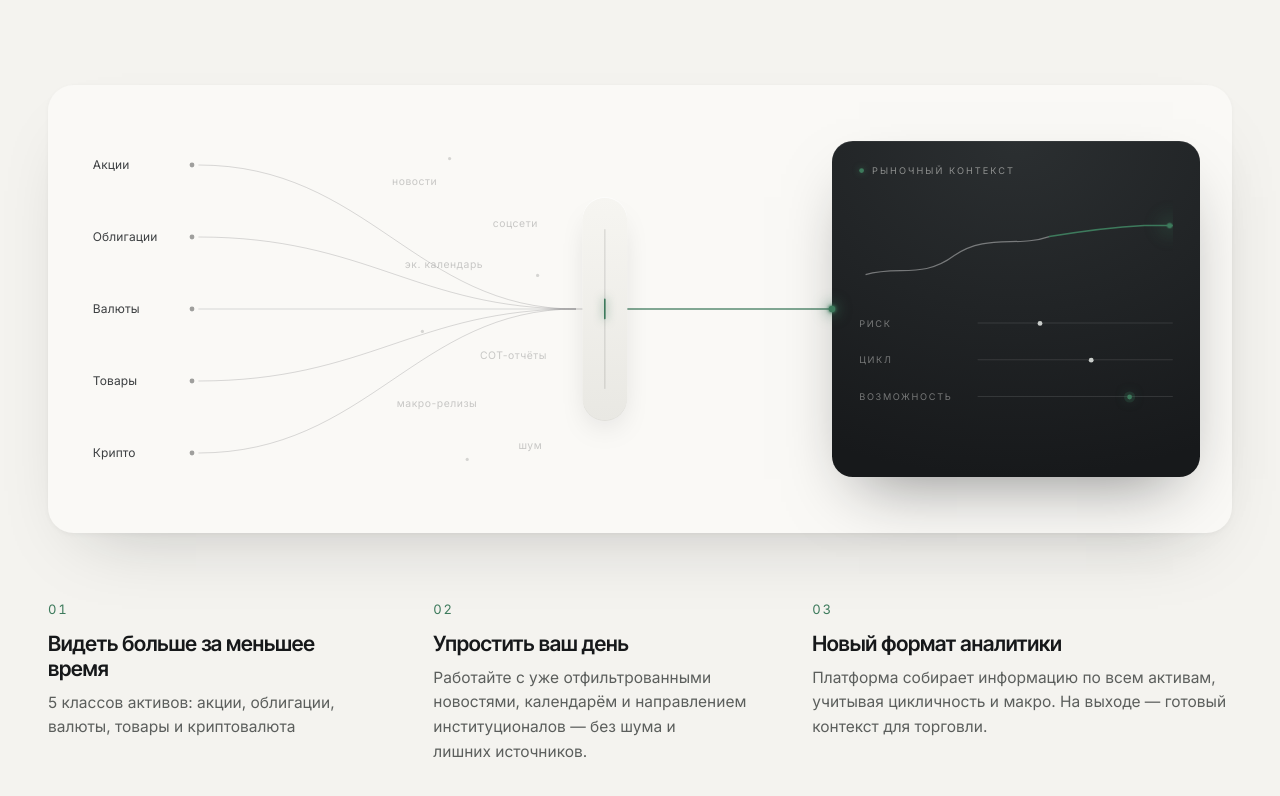
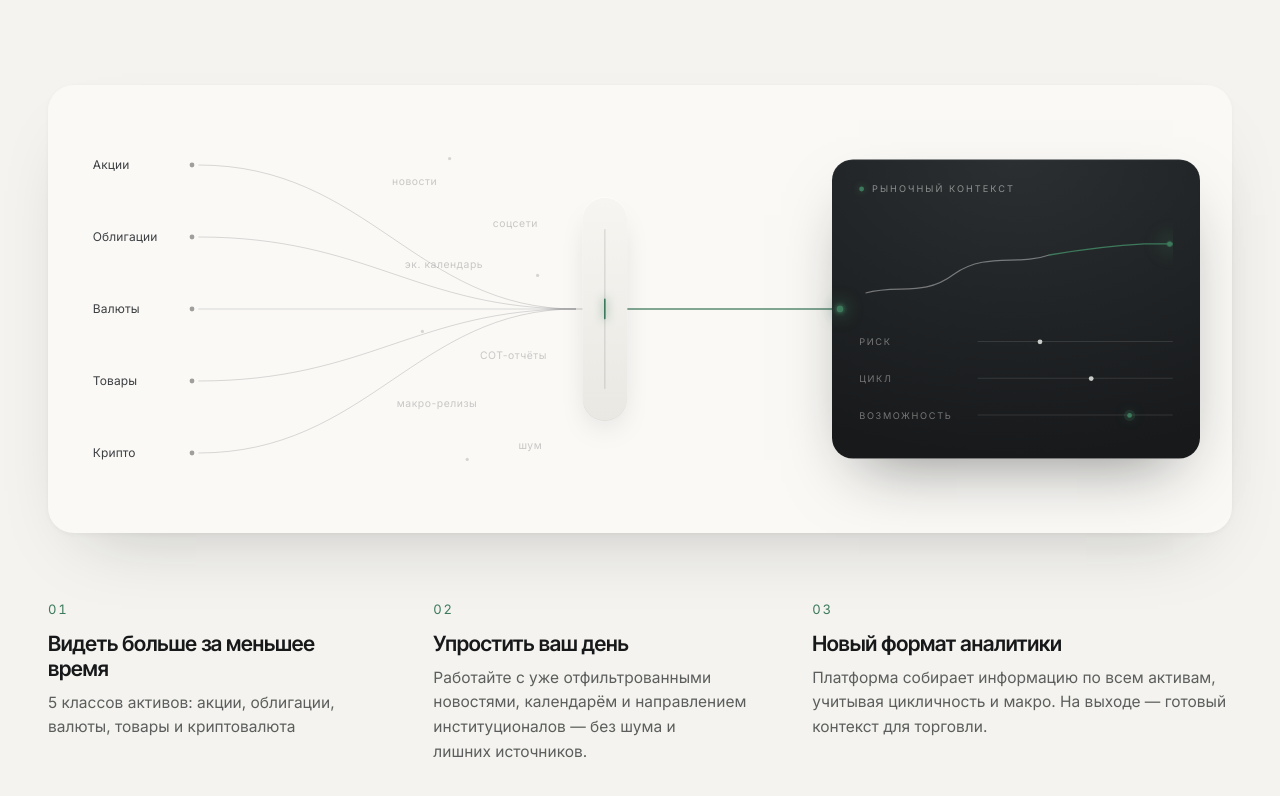
Before and after one commit to bukreevstrade-boop/ib-beurs, a website built with Vite: page index.html in a window 1280 px wide. Shown: the part 1120-1916 px from the top of the page. Built offline with nearby package versions, Linux system fonts and the light colour scheme.

Commit message:
Hero h1 scales by min(vw,vh) (no overflow on short screens, compass untouched); ctx-panel hugs content (less bottom gap); signal node glow fully on dark panel (no clip)

```diff
--- a/src/styles/engine.css
+++ b/src/styles/engine.css
@@ -108,8 +108,8 @@
   /* ---- context panel (the one dark analytical insert) ---- */
   .ctx-panel {
     position: absolute;
-    left: 980px; top: 70px;
-    width: 460px; height: 420px;
+    left: 980px; top: 93px;
+    width: 460px; height: 374px;   /* hugs the content; vertical centre stays at y=280 (= the out-line) */
     padding: 30px 34px;
     box-sizing: border-box;
     background: radial-gradient(120% 100% at 50% 0%, #2b2f31, #17191b);
@@ -120,19 +120,20 @@
     transition: transform .6s cubic-bezier(.2,.65,.25,1);
   }
   .ctx-panel:hover { transform: translateY(-5px); }
-  /* signal entry node — sits on the panel's left edge (where the out-line arrives)
-     and glows softly, rendered on top of the panel so it isn't clipped */
+  /* signal entry node — sits just INSIDE the panel (where the out-line arrives at
+     y=280) so its glow is fully on the dark background and reads as a smooth halo,
+     instead of being half over the light canvas and looking cut at the edge */
   .ctx-panel::before {
     content: "";
     position: absolute;
-    left: 0; top: 50%;
+    left: 10px; top: 50%;
     transform: translate(-50%, -50%);
     width: 8px; height: 8px;
     border-radius: 50%;
     background: var(--accent);
     box-shadow:
-      0 0 4px 1px color-mix(in oklab, var(--accent) 90%, transparent),
-      0 0 16px 4px color-mix(in oklab, var(--accent) 55%, transparent);
+      0 0 5px 1px color-mix(in oklab, var(--accent) 90%, transparent),
+      0 0 18px 5px color-mix(in oklab, var(--accent) 55%, transparent);
   }
   .cp-head {
     display: flex;
--- a/src/styles/hero.css
+++ b/src/styles/hero.css
@@ -72,7 +72,9 @@
 .hero-copy h1 {
   font-family: "Inter Tight", "Inter", sans-serif;
   font-weight: 600;
-  font-size: clamp(28px, 5.5vw, 82px);   /* 28px floor → 82px ceiling, fluid */
+  /* fluid by width AND height — min(vw,vh) so it shrinks on short/wide windows
+     instead of overflowing the hero and crowding the compass */
+  font-size: clamp(28px, min(5.5vw, 8.6vh), 82px);
   line-height: 1.04;
   letter-spacing: -0.035em;
   text-wrap: balance;
```
